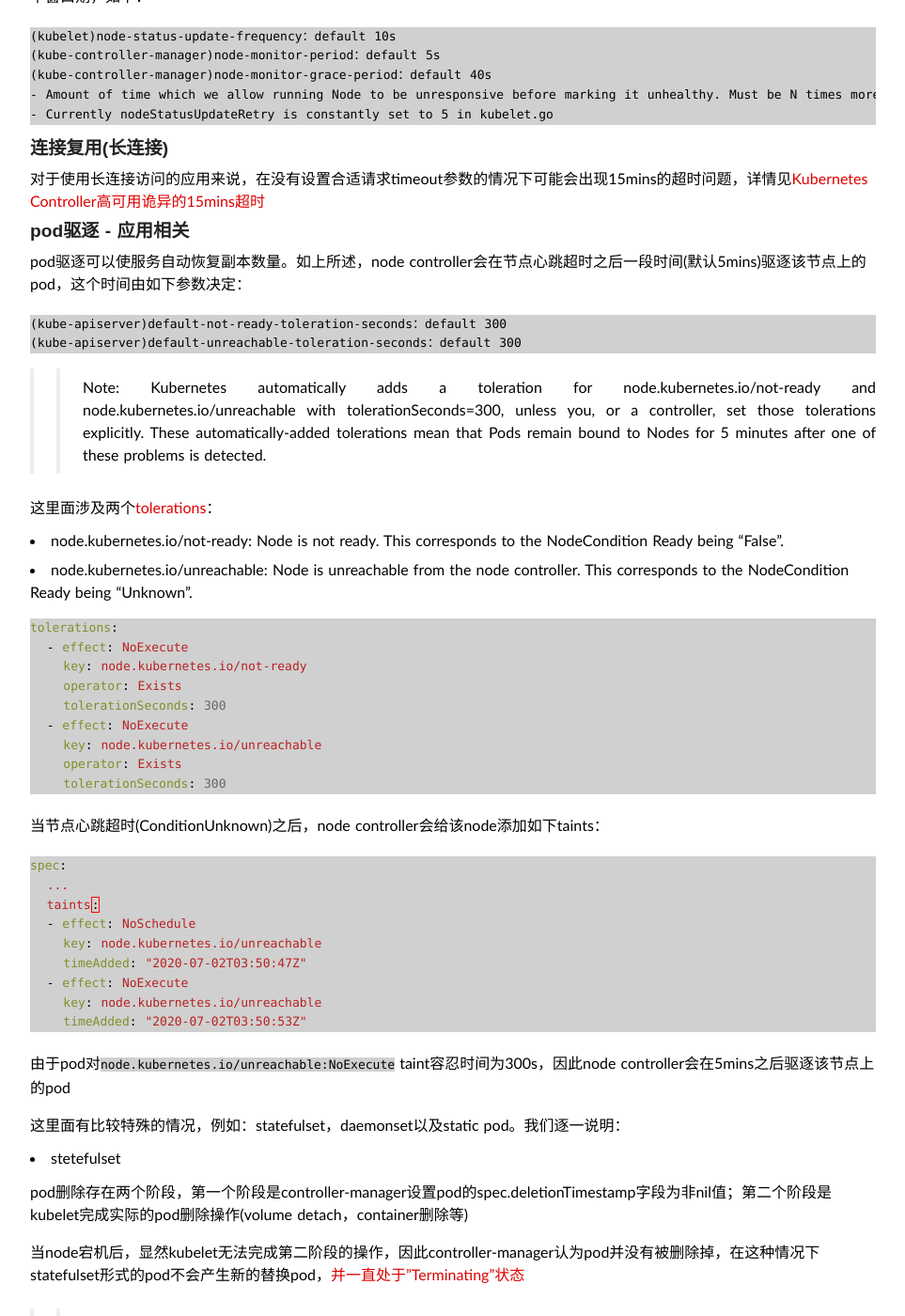
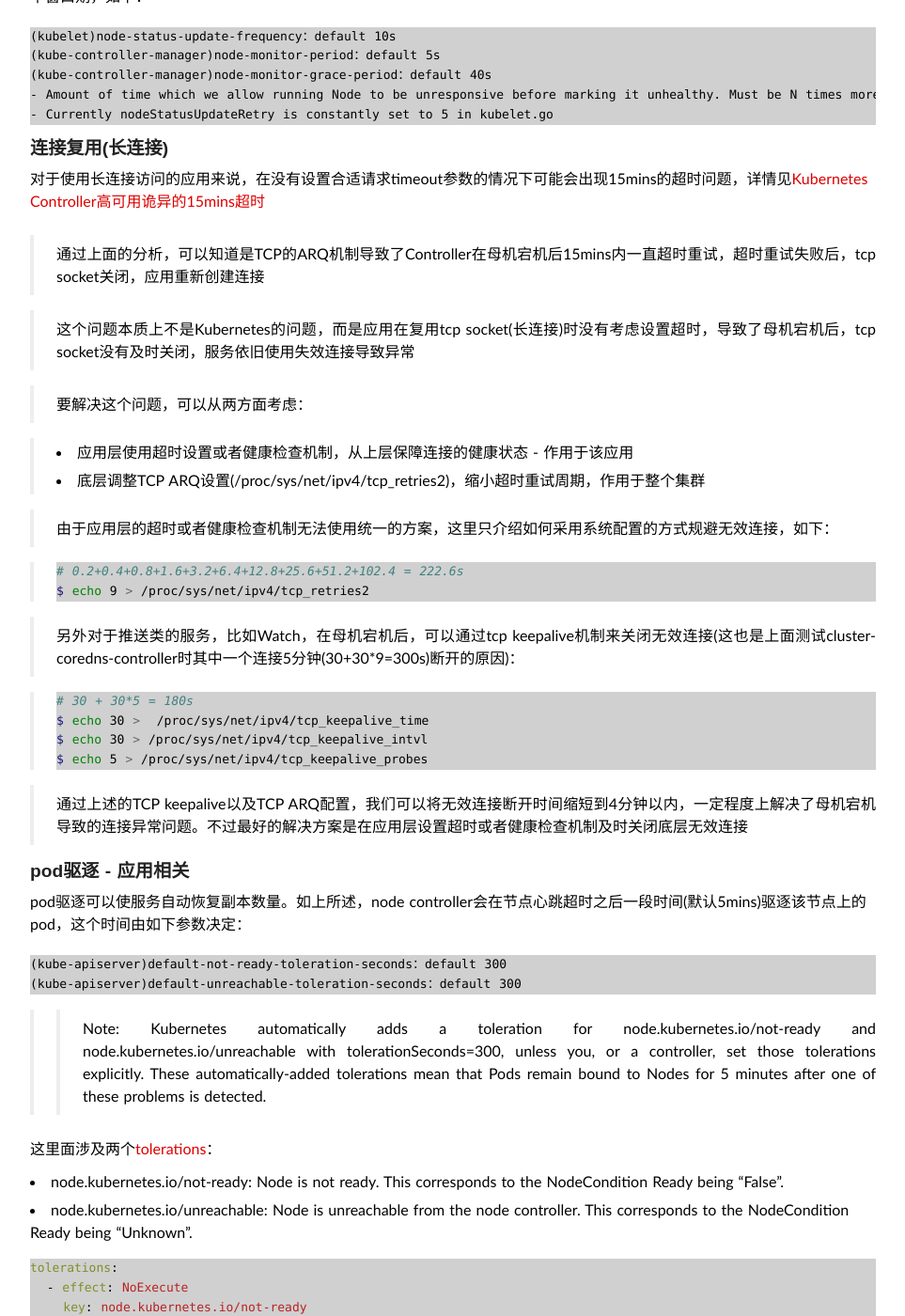
Before and after one commit to duyanghao/duyanghao.github.io, a Jekyll site: the page built from _posts/2020-6-2-kubernetes-ha.md, in a window 1280 px wide and 1400 px high, scrolled down 2319 px. Shown: the whole window at 94% size, without its empty margins (158-1121 px from the left). Built offline with Jekyll 4.4.1, drawn with Linux system fonts in a browser that asks for light colours; some web fonts are replaced; comment, search, counter and statistics services are not loaded; some of the changed text lies outside the part shown.

Commit message:
update kubernetes-ha
Signed-off-by: duyanghao <1294057873@qq.com>

````diff
--- a/_posts/2020-6-2-kubernetes-ha.md
+++ b/_posts/2020-6-2-kubernetes-ha.md
@@ -70,6 +70,33 @@ node-controller会每隔node-monitor-period时间(默认5s)检查Lease object是
 ### 连接复用(长连接)
 
 对于使用长连接访问的应用来说，在没有设置合适请求timeout参数的情况下可能会出现15mins的超时问题，详情见[Kubernetes Controller高可用诡异的15mins超时](https://duyanghao.github.io/kubernetes-ha-http-keep-alive-bugs/)
+
+> 通过上面的分析，可以知道是TCP的ARQ机制导致了Controller在母机宕机后15mins内一直超时重试，超时重试失败后，tcp socket关闭，应用重新创建连接
+
+> 这个问题本质上不是Kubernetes的问题，而是应用在复用tcp socket(长连接)时没有考虑设置超时，导致了母机宕机后，tcp socket没有及时关闭，服务依旧使用失效连接导致异常
+
+> 要解决这个问题，可以从两方面考虑：
+
+> * 应用层使用超时设置或者健康检查机制，从上层保障连接的健康状态 - 作用于该应用
+> * 底层调整TCP ARQ设置(/proc/sys/net/ipv4/tcp_retries2)，缩小超时重试周期，作用于整个集群
+
+> 由于应用层的超时或者健康检查机制无法使用统一的方案，这里只介绍如何采用系统配置的方式规避无效连接，如下：
+
+> ```bash
+> # 0.2+0.4+0.8+1.6+3.2+6.4+12.8+25.6+51.2+102.4 = 222.6s
+> $ echo 9 > /proc/sys/net/ipv4/tcp_retries2
+> ```
+
+> 另外对于推送类的服务，比如Watch，在母机宕机后，可以通过tcp keepalive机制来关闭无效连接(这也是上面测试cluster-coredns-controller时其中一个连接5分钟(30+30*9=300s)断开的原因)：
+
+> ```bash
+> # 30 + 30*5 = 180s
+> $ echo 30 >  /proc/sys/net/ipv4/tcp_keepalive_time
+> $ echo 30 > /proc/sys/net/ipv4/tcp_keepalive_intvl
+> $ echo 5 > /proc/sys/net/ipv4/tcp_keepalive_probes
+> ```
+
+> 通过上述的TCP keepalive以及TCP ARQ配置，我们可以将无效连接断开时间缩短到4分钟以内，一定程度上解决了母机宕机导致的连接异常问题。不过最好的解决方案是在应用层设置超时或者健康检查机制及时关闭底层无效连接
 
 ### pod驱逐 - 应用相关
 
@@ -229,7 +256,7 @@ I0811 04:06:25.148266       1 event.go:209] Event(v1.ObjectReference{Kind:"Pod",
 
 ### 系统存储 - etcd
 
-etcd使用Raft一致性算法(leader selection + log replication + safety)中的leader selection来实现节点宕机下的高可用问题，如下：
+etcd使用[Raft一致性算法](https://ramcloud.atlassian.net/wiki/download/attachments/6586375/raft.pdf)(leader selection + log replication + safety)中的leader selection来实现节点宕机下的高可用问题，如下：
 
 ![](/public/img/kubernetes_ha/leader-election.png)
 
````
